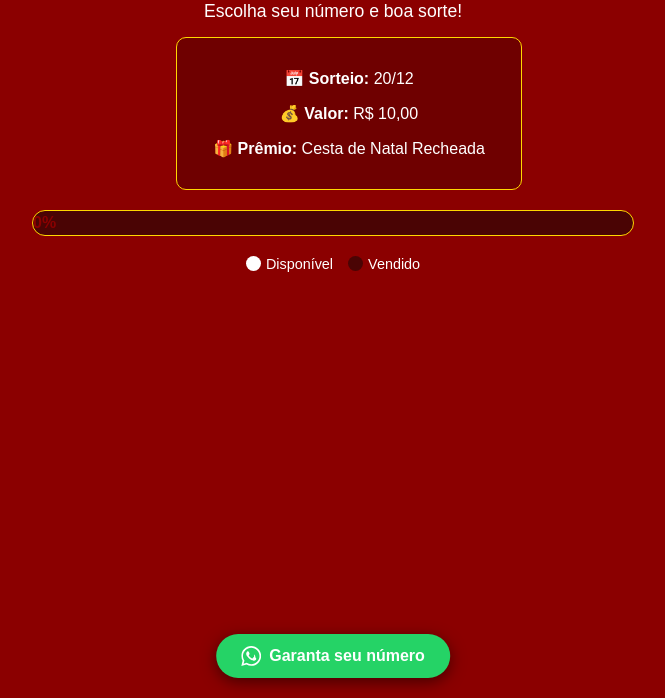
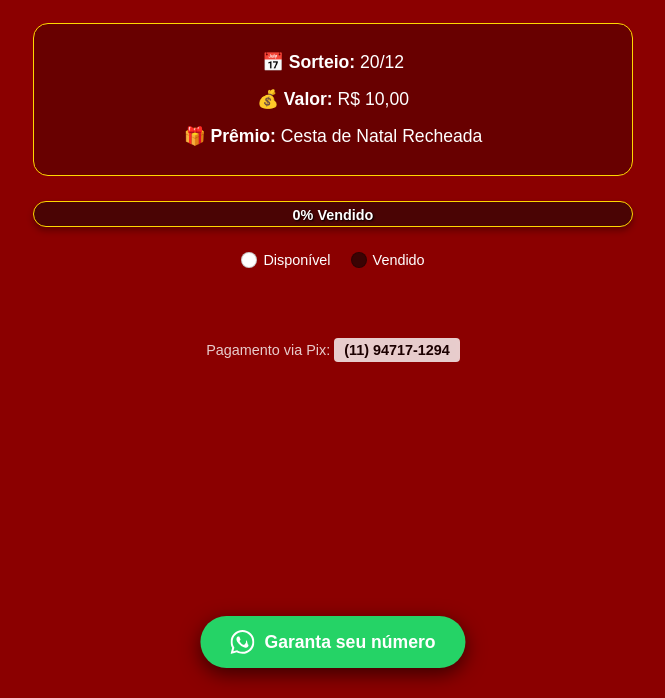
Before and after one commit to DevSouza208/Rifa, a plain HTML site: page index.html in a window 1280 px wide. Shown: the part 102-800 px from the top of the page, without its empty margins (307-972 px from the left). Drawn offline with Linux system fonts and the light colour scheme; no server answers.

Commit message:
Atualizar o index.html

```diff
--- a/index.html
+++ b/index.html
@@ -6,72 +6,170 @@
     <title>Rifa de Natal</title>
 
     <meta property="og:title" content="Rifa de Natal - Ganhe uma Cesta Recheada!">
-    <meta property="og:description" content="Escolha seu número da sorte agora. Apenas R$ 10,00.">
+    <meta property="og:description" content="Escolha seu número da sorte agora. Apenas R$ 10,00. Sorteio dia 20/12!">
+    <meta property="og:image" content="https://via.placeholder.com/600x300/8b0000/FFD700?text=Rifa+de+Natal">
     <meta property="og:type" content="website">
 
     <style>
+        /* === RESET GERAL & CONFIGURAÇÕES VISUAIS === */
+        * { box-sizing: border-box; }
+
         :root {
-            --bg-color: #8b0000; --accent-color: #FFD700; --text-color: #fff;
-            --number-bg: #fff; --number-text: #8b0000;
-            --sold-bg: #4a0404; --sold-text: #b4b4b4;
+            --bg-color: #8b0000; /* Vermelho Fundo */
+            --accent-color: #FFD700; /* Dourado */
+            --text-color: #fff;
+            --number-bg: #fff;
+            --number-text: #8b0000;
+            --sold-bg: #3a0303; /* Vendido (Escuro) */
+            --sold-text: #684646;
             --whatsapp-color: #25D366;
         }
+
         body {
-            font-family: 'Arial', sans-serif; background-color: var(--bg-color);
-            color: var(--text-color); display: flex; flex-direction: column;
-            align-items: center; margin: 0; padding: 20px; padding-bottom: 100px;
+            font-family: 'Arial', sans-serif;
+            background-color: var(--bg-color);
+            color: var(--text-color);
+            display: flex;
+            flex-direction: column;
+            align-items: center;
+            margin: 0;
+            padding: 20px;
+            padding-bottom: 120px; /* Espaço para o botão flutuante */
         }
-        h1 { font-family: 'Georgia', serif; font-size: 3rem; color: var(--accent-color); text-align: center; margin: 0; text-shadow: 2px 2px 4px rgba(0,0,0,0.5); }
-        .subtitle { margin-bottom: 15px; font-size: 1.1rem; text-align: center; }
 
-        /* Loading */
+        /* Cabeçalho */
+        header { text-align: center; width: 100%; max-width: 500px; }
+
+        h1 {
+            font-family: 'Georgia', serif;
+            font-size: 2.8rem;
+            color: var(--accent-color);
+            text-shadow: 2px 2px 4px rgba(0,0,0,0.5);
+            margin: 0;
+            line-height: 1.2;
+        }
+
+        .subtitle { margin: 10px 0 20px 0; font-size: 1.1rem; opacity: 0.9; }
+
+        /* Caixa de Informações (Centralizada) */
+        .info-box {
+            background: rgba(0, 0, 0, 0.25);
+            padding: 20px;
+            border-radius: 15px;
+            margin-bottom: 25px;
+            border: 1px solid var(--accent-color);
+            width: 100%;
+            display: flex;
+            flex-direction: column;
+            align-items: center;
+        }
+
+        .info-box p {
+            margin: 8px 0;
+            font-size: 1.1rem;
+            width: 100%;
+            text-align: center; /* Texto centralizado */
+        }
+
+        /* Barra de Progresso */
+        .progress-container {
+            width: 100%;
+            max-width: 500px;
+            background-color: #4a0404;
+            border-radius: 20px;
+            margin-bottom: 25px;
+            overflow: hidden;
+            border: 1px solid var(--accent-color);
+            box-shadow: 0 4px 6px rgba(0,0,0,0.3);
+            position: relative;
+            height: 26px;
+        }
+
+        .progress-bar {
+            height: 100%;
+            background: linear-gradient(90deg, #FFD700, #ffeb3b);
+            width: 0%;
+            transition: width 1s ease-in-out;
+        }
+
+        .progress-text {
+            position: absolute;
+            width: 100%;
+            text-align: center;
+            top: 0;
+            line-height: 26px;
+            color: #fff;
+            font-weight: bold;
+            font-size: 0.9rem;
+            text-shadow: 1px 1px 2px #000;
+            z-index: 2;
+        }
+
+        /* Legenda */
+        .legend { display: flex; gap: 20px; margin-bottom: 20px; font-size: 0.9rem; justify-content: center;}
+        .legend-item { display: flex; align-items: center; gap: 6px; }
+        .dot { width: 16px; height: 16px; border-radius: 50%; border: 1px solid rgba(0,0,0,0.2); }
+
+        /* Loading Spinner */
         .loading {
             border: 4px solid rgba(255,255,255,0.3); border-top: 4px solid var(--accent-color);
             border-radius: 50%; width: 40px; height: 40px; animation: spin 1s linear infinite; margin: 20px;
         }
         @keyframes spin { 0% { transform: rotate(0deg); } 100% { transform: rotate(360deg); } }
 
-        /* Info e Progresso */
-        .info-box { background: rgba(0,0,0,0.2); padding: 15px; border-radius: 10px; margin-bottom: 20px; border: 1px solid var(--accent-color); text-align: center; width: 100%; max-width: 400px; }
-        .progress-container { width: 100%; max-width: 600px; background: #4a0404; border-radius: 20px; margin-bottom: 20px; border: 1px solid var(--accent-color); overflow: hidden; }
-        .progress-bar { height: 24px; background: linear-gradient(90deg, #FFD700, #ffeb3b); color: #8b0000; text-align: center; line-height: 24px; font-weight: bold; width: 0%; transition: width 1s; }
+        /* === GRADE DE NÚMEROS === */
+        .grid-container {
+            display: grid;
+            justify-content: center;
+            grid-template-columns: repeat(5, 1fr); /* 5 colunas no celular */
+            gap: 10px;
+            width: 100%;
+            max-width: 500px;
+        }
 
-        /* Grid */
-        .grid-container { display: grid; grid-template-columns: repeat(10, 1fr); gap: 8px; max-width: 600px; width: 100%; }
-        @media (max-width: 500px) { .grid-container { grid-template-columns: repeat(5, 1fr); } h1 { font-size: 2.5rem; } }
+        @media (min-width: 500px) {
+            .grid-container { grid-template-columns: repeat(10, 1fr); max-width: 600px; }
+            header, .progress-container, .info-box { max-width: 600px; }
+        }
 
         .number {
-            background: var(--number-bg); color: var(--number-text); border-radius: 50%;
-            aspect-ratio: 1; display: flex; align-items: center; justify-content: center;
-            font-weight: bold; cursor: pointer; position: relative; transition: transform 0.2s;
-            user-select: none; box-shadow: 2px 2px 5px rgba(0,0,0,0.2);
+            background-color: var(--number-bg);
+            color: var(--number-text);
+            border-radius: 50%;
+            aspect-ratio: 1 / 1;
+            width: 100%;
+            display: flex; align-items: center; justify-content: center;
+            font-weight: bold; font-size: 1.1rem; cursor: pointer; position: relative;
+            box-shadow: 3px 3px 6px rgba(0,0,0,0.3); transition: transform 0.2s;
+            user-select: none;
         }
-        .number:hover:not(.sold) { transform: scale(1.1); border-color: var(--accent-color); z-index: 2; }
-        .number.sold { background: var(--sold-bg); color: var(--sold-text); text-decoration: line-through; cursor: help; }
 
-        /* Tooltip */
+        .number:hover:not(.sold) { transform: scale(1.1); border: 2px solid var(--accent-color); z-index: 5; }
+        .number.sold { background-color: var(--sold-bg); color: var(--sold-text); text-decoration: line-through; opacity: 0.9; cursor: help; }
+
+        /* Tooltip (Balão do Nome) */
         .tooltip-text {
             visibility: hidden; width: 120px; background: #fff; color: #000; text-align: center;
             border-radius: 6px; padding: 5px; position: absolute; z-index: 10; bottom: 130%;
             left: 50%; transform: translateX(-50%); opacity: 0; transition: opacity 0.3s;
-            font-size: 0.8rem; pointer-events: none; font-weight: normal; text-decoration: none;
+            font-size: 0.8rem; pointer-events: none; box-shadow: 0 4px 8px rgba(0,0,0,0.3); font-weight: normal; text-decoration: none;
         }
         .tooltip-text::after { content: ""; position: absolute; top: 100%; left: 50%; margin-left: -5px; border: 5px solid; border-color: #fff transparent transparent transparent; }
         .number:hover .tooltip-text, .number.active .tooltip-text { visibility: visible; opacity: 1; }
 
-        /* Botão Zap e Footer */
+        /* Botão Flutuante WhatsApp */
         .fab-whatsapp {
-            position: fixed; bottom: 20px; left: 50%; transform: translateX(-50%);
-            background: var(--whatsapp-color); color: white; padding: 12px 25px; border-radius: 50px;
-            text-decoration: none; font-weight: bold; box-shadow: 0 4px 15px rgba(0,0,0,0.5);
-            display: flex; align-items: center; gap: 8px; z-index: 100; white-space: nowrap;
+            position: fixed; bottom: 30px; left: 50%; transform: translateX(-50%);
+            background: var(--whatsapp-color); color: white; padding: 14px 30px; border-radius: 50px;
+            text-decoration: none; font-weight: bold; font-size: 1.1rem;
+            box-shadow: 0 6px 20px rgba(0,0,0,0.6); display: flex; align-items: center; gap: 10px;
+            z-index: 100; white-space: nowrap; transition: transform 0.2s;
         }
-        .fab-whatsapp svg { width: 20px; height: 20px; fill: white; }
+        .fab-whatsapp:hover { transform: translateX(-50%) scale(1.05); background-color: #1ebe57;}
+        .fab-whatsapp svg { width: 24px; height: 24px; fill: white; }
 
-        .legend { display: flex; gap: 15px; margin-bottom: 15px; justify-content: center; font-size: 0.9rem; }
-        .dot { width: 15px; height: 15px; border-radius: 50%; margin-right: 5px; }
-        footer { margin-top: 30px; text-align: center; font-size: 0.9rem; opacity: 0.9; }
-        .pix-key { background: #fff; color: #000; padding: 4px 8px; border-radius: 4px; font-weight: bold; user-select: all; }
+        footer { margin-top: 40px; text-align: center; font-size: 0.9rem; opacity: 0.8; }
+        .pix-key { background: #fff; color: #000; padding: 4px 10px; border-radius: 4px; font-weight: bold; user-select: all; }
     </style>
 </head>
 <body>
@@ -79,6 +177,7 @@
     <header>
         <h1>Rifa de Natal</h1>
         <p class="subtitle">Escolha seu número e boa sorte!</p>
+
         <div class="info-box">
             <p>📅 <strong>Sorteio:</strong> 20/12</p>
             <p>💰 <strong>Valor:</strong> R$ 10,00</p>
@@ -87,16 +186,22 @@
     </header>
 
     <div class="progress-container">
-        <div class="progress-bar" id="progress-bar">0% Vendido</div>
+        <div class="progress-text" id="progress-text">0% Vendido</div>
+        <div class="progress-bar" id="progress-bar"></div>
     </div>
 
     <div class="legend">
-        <div style="display:flex;align-items:center"><div class="dot" style="background: var(--number-bg);"></div> Disponível</div>
-        <div style="display:flex;align-items:center"><div class="dot" style="background: var(--sold-bg);"></div> Vendido</div>
+        <div class="legend-item"><div class="dot" style="background: var(--number-bg);"></div> Disponível</div>
+        <div class="legend-item"><div class="dot" style="background: var(--sold-bg);"></div> Vendido</div>
     </div>
 
     <div id="loading" class="loading"></div>
+
     <div class="grid-container" id="rifa-grid"></div>
+
+    <footer>
+        <p>Pagamento via Pix: <span class="pix-key">(11) 94717-1294</span></p>
+    </footer>
 
     <a href="#" class="fab-whatsapp" id="btn-garantir">
         <svg viewBox="0 0 24 24"><path d="M.057 24l1.687-6.163c-1.041-1.804-1.588-3.849-1.587-5.946.003-6.556 5.338-11.891 11.893-11.891 3.181.001 6.167 1.24 8.413 3.488 2.245 2.248 3.481 5.236 3.48 8.414-.003 6.557-5.338 11.892-11.893 11.892-1.99-.001-3.951-.5-5.688-1.448l-6.305 1.654zm6.597-3.807c1.676.995 3.276 1.591 5.392 1.592 5.448 0 9.886-4.434 9.889-9.885.002-5.462-4.415-9.89-9.881-9.892-5.452 0-9.887 4.434-9.889 9.884-.001 2.225.651 3.891 1.746 5.634l-.999 3.648 3.742-.981zm11.387-5.464c-.074-.124-.272-.198-.57-.347-.297-.149-1.758-8.68-2.031-.967-.272-.099-.47-.149-.669.198-.198.347-.769.967-.943 1.165-.173.198-.347.223-.644.074-.297-.149-1.255-.462-2.39-1.475-.883-.788-1.48-1.761-1.653-2.059-.173-.297-.018-.458.13-.606.134-.133.297-.347.446-.521.151-.172.2-.296.3-.495.099-.198.05-.372-.025-.521-.075-.148-.669-1.611-.916-2.206-.242-.579-.487-.501-.669-.51l-.57-.01c-.198 0-.52.074-.792.372-.272.297-1.04 1.016-1.04 2.479 0 1.463 1.065 2.875 1.213 3.074.149.198 2.095 3.2 5.076 4.487 2.982 1.288 2.982.858 3.528.802.544-.057 1.757-.718 2.005-1.411.248-.693.248-1.288.173-1.411z"/></svg>
@@ -105,45 +210,45 @@
 
     <script>
         // =====================================================
-        // ⚙️ CONFIGURAÇÕES DA RIFA
+        // ⚙️ CONFIGURAÇÃO DA RIFA
         // =====================================================
 
-        // Link Mágico da sua Planilha (Já configurado)
+        // 1. Link da sua Planilha (Link Mágico gviz/tq)
         const LINK_PLANILHA = "https://docs.google.com/spreadsheets/d/1-T7hc1ACV-c_nJPIRg0mIYjReAOzwZnYJbecW4SiFns/gviz/tq?tqx=out:csv";
 
+        // 2. Dados Gerais
         const CONFIG = {
-            whatsapp: "5511947171294", // Apenas números
+            whatsapp: "5511947171294", // Apenas números (com 55 e DDD)
             totalNumeros: 100
         };
 
+        // =====================================================
+        // LÓGICA DO SISTEMA (NÃO MEXER DAQUI PRA BAIXO)
         // =====================================================
 
         const grid = document.getElementById('rifa-grid');
         const loader = document.getElementById('loading');
 
-        // Link inicial do botão (será atualizado no clique)
-        document.getElementById('btn-garantir').href = `https://wa.me/${CONFIG.whatsapp}?text=${encodeURIComponent("Olá! Quero comprar um número da Rifa.")}`;
+        // Atualiza link inicial do botão
+        document.getElementById('btn-garantir').href = `https://wa.me/${CONFIG.whatsapp}?text=${encodeURIComponent("Olá! Gostaria de comprar um número da Rifa.")}`;
 
         async function carregarRifa() {
             try {
-                // Busca os dados da planilha
                 const response = await fetch(LINK_PLANILHA);
                 const data = await response.text();
 
-                // Processa o texto CSV
                 const vendidos = {};
                 const linhas = data.split('\n');
 
                 linhas.forEach(linha => {
-                    // Remove aspas que o CSV as vezes coloca
+                    // Limpa aspas e divide
                     const limpa = linha.replace(/"/g, '');
                     const colunas = limpa.split(',');
 
                     if (colunas.length >= 2) {
-                        const num = parseInt(colunas[0]); // Tenta ler o número
+                        const num = parseInt(colunas[0]);
                         const nome = colunas[1];
-
-                        // Se for um número válido, adiciona
+                        // Se for número válido, guarda
                         if (!isNaN(num) && nome) {
                             vendidos[num] = nome.trim();
                         }
@@ -153,8 +258,8 @@
                 montarGrid(vendidos);
 
             } catch (error) {
-                console.error(error);
-                alert("Não foi possível carregar a planilha. Verifique sua internet.");
+                console.error("Erro:", error);
+                alert("Não foi possível atualizar a rifa. Verifique a conexão.");
             } finally {
                 loader.style.display = 'none';
             }
@@ -168,17 +273,17 @@
                 div.classList.add('number');
 
                 if (vendidos[i]) {
-                    // VENDIDO
+                    // === VENDIDO ===
                     div.classList.add('sold');
                     div.innerText = i;
 
-                    // Cria Balão
+                    // Cria Tooltip (Balão)
                     const tip = document.createElement('span');
                     tip.classList.add('tooltip-text');
                     tip.innerText = vendidos[i];
                     div.appendChild(tip);
 
-                    // Clique Mobile
+                    // Evento de Clique (Mostrar quem comprou)
                     div.onclick = function() {
                         document.querySelectorAll('.number').forEach(n => n.classList.remove('active'));
                         this.classList.add('active');
@@ -186,10 +291,10 @@
                     };
 
                 } else {
-                    // LIVRE
+                    // === DISPONÍVEL ===
                     div.innerText = i;
                     div.onclick = function() {
-                        const msg = `Olá! Quero reservar o número ${i}.`;
+                        const msg = `Olá! Quero reservar o número ${i} da Rifa de Natal.`;
                         const link = `https://wa.me/${CONFIG.whatsapp}?text=${encodeURIComponent(msg)}`;
                         window.open(link, '_blank');
                     };
@@ -197,15 +302,15 @@
                 grid.appendChild(div);
             }
 
-            // Atualiza Barra
+            // === ATUALIZA BARRA DE PROGRESSO ===
             const total = Object.keys(vendidos).length;
             const pct = Math.floor((total / CONFIG.totalNumeros) * 100);
-            const bar = document.getElementById('progress-bar');
-            bar.style.width = pct + '%';
-            bar.innerText = pct + '% Vendido';
+
+            document.getElementById('progress-bar').style.width = pct + '%';
+            document.getElementById('progress-text').innerText = `${pct}% Vendido`;
         }
 
-        // Inicia
+        // Inicia o sistema
         carregarRifa();
     </script>
 </body>
```
